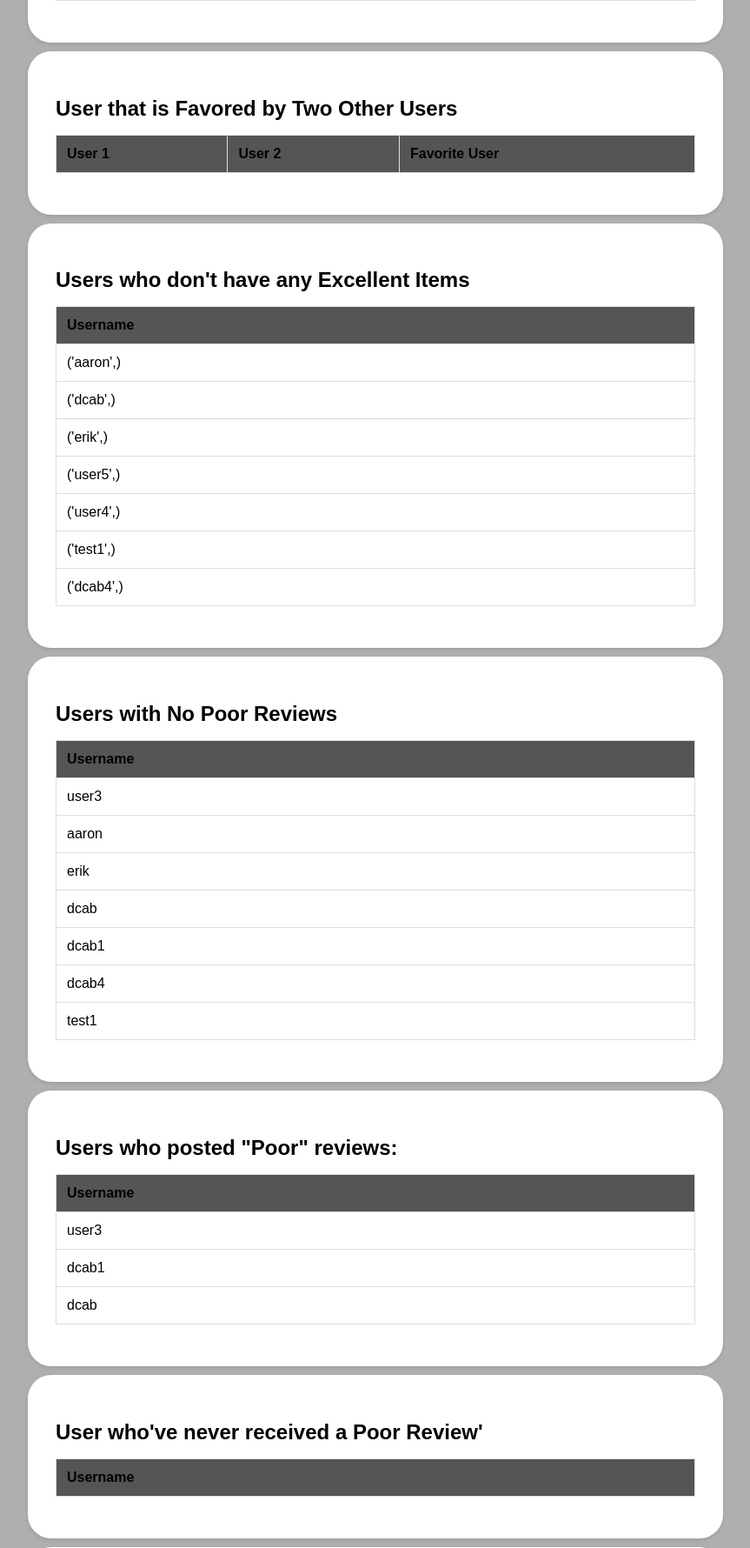
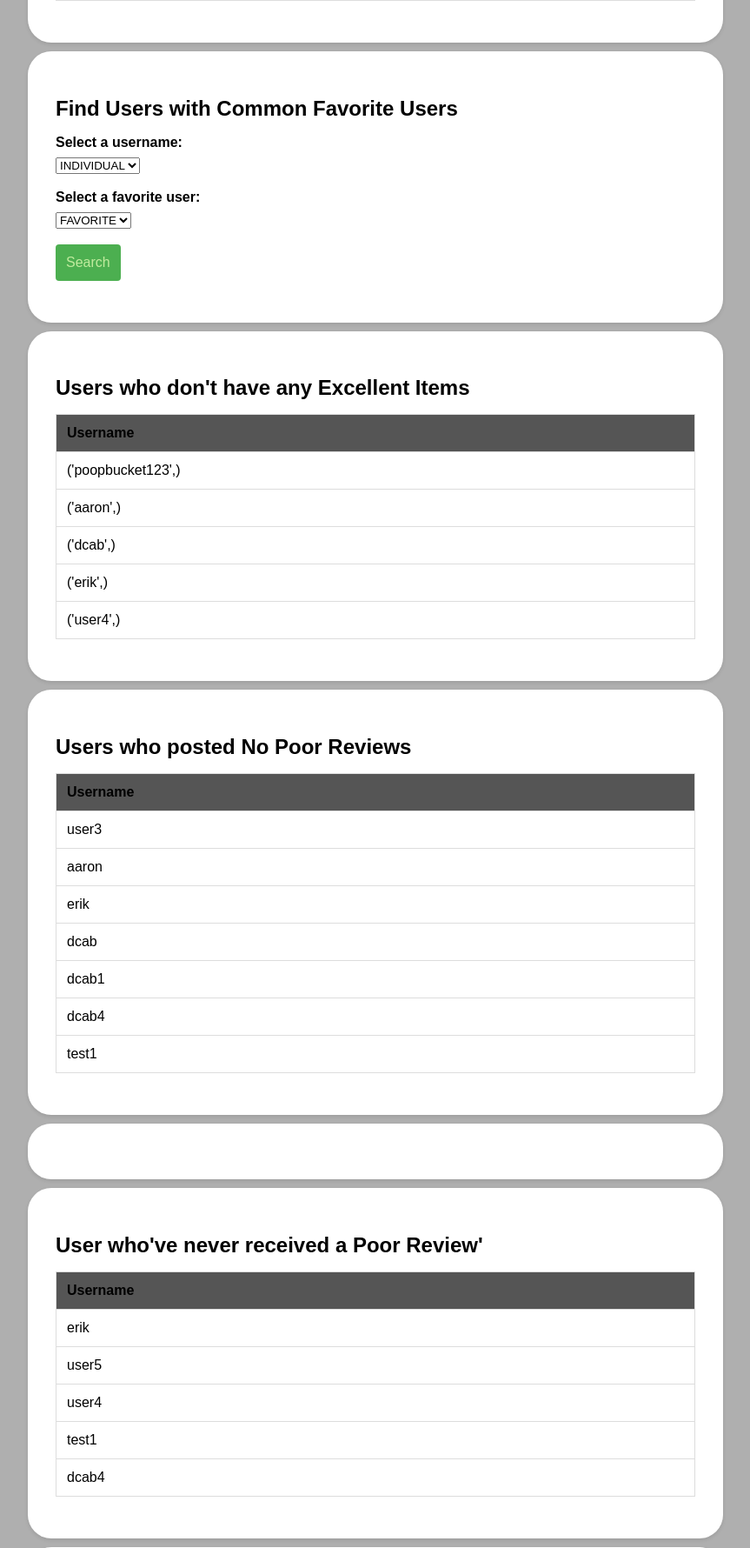
Before and after one commit to d3h1/Database_Design, a Flask app: page /marketplace in a window 1280 px wide. Shown: the part 1473-3253 px from the top of the page at 87% size, without its empty margins (208-1071 px from the left). Run offline with Flask 3, Linux system fonts and the light colour scheme; data comes from the database, SQL or seed files in the repository; lists and menus that the app fills with data are empty; some web fonts are replaced.

Commit message:
style changes

```diff
--- a/app.py
+++ b/app.py
@@ -38,6 +38,12 @@ def init_database():
                     rating TEXT,
                     description TEXT,
                     date TEXT
+                    )''')
+
+        conn.execute('''CREATE TABLE IF NOT EXISTS favorites (
+                    id INTEGER PRIMARY KEY AUTOINCREMENT,
+                    username TEXT NOT NULL,
+                    favorite_user TEXT NOT NULL
                     )''')
 
         # Add example users
@@ -161,6 +167,27 @@ def handle_signup():
             return redirect(url_for('handle_signin'))
     return render_template('signup.html')
 
+@app.route('/add_favorite', methods=['GET', 'POST'])
+def add_favorite():
+    if request.method == 'POST':
+        username = request.form['username']
+        favorite_user = request.form['favorite_user']
+        next_url = request.form.get('next')
+
+        with sqlite3.connect(db_path) as conn:
+            c = conn.cursor()
+            c.execute('INSERT INTO favorites (username, favorite_user) VALUES (?, ?)', (username, favorite_user))
+            conn.commit()
+
+        flash('Favorite added successfully!', app.config['FLASH_CATEGORY'])
+
+        if next_url:
+            return redirect(next_url)
+        else:
+            return redirect(url_for('searchbar'))
+
+    return render_template('add_favorite.html')
+
 
 @app.route('/searchbar', methods=['GET', 'POST'])
 def searchbar():
@@ -196,7 +223,7 @@ def searchusers():
     return render_template('searchusers.html')
 
 # PHASE 3 - Tasks
-@app.route('/marketplace')
+@app.route('/marketplace', methods = ['GET', 'POST'])
 def marketplace():
         with sqlite3.connect(db_path) as conn:
             c = conn.cursor()
@@ -209,26 +236,26 @@ def marketplace():
         c.execute('SELECT *, MAX(price) as max_prices FROM items GROUP by category')
         max_prices = c.fetchall()
 
-        # (TASK 2)
+        # !(TASK 2)
         # Get the two categories entered by the user
         category1 = request.args.get('category1')
         category2 = request.args.get('category2')
 
-        # (TASK 2)
+        # !(TASK 2)
         # Search for the user who has both categories
         c.execute('SELECT DISTINCT username FROM items WHERE category=? OR category=? GROUP BY username HAVING COUNT(DISTINCT category) = 2', (category1, category2))
         users = c.fetchall()
 
-        # (TASK 3)
+        # !(TASK 3)
         # Get the username entered by the user
         username = request.args.get('username')
 
-        # (TASK 3 - modified)
+        # *(TASK 3 - modified)
         # Fetch all reviews from the database for the given username and rating, along with the corresponding item titles
         c.execute('SELECT r.id, r.username, i.title, r.rating, r.description, r.date FROM reviews r JOIN items i ON r.item_id = i.id WHERE r.username=? AND r.rating IN ("Excellent", "Great")', (username,))
         reviews = c.fetchall()
 
-        # (TASK 4)
+        # !(TASK 4)
         # List the users who posted the most number of items since 5/1/2020 (inclusive)
         c.execute('''
                     SELECT username, COUNT(*) as num_items
@@ -246,64 +273,81 @@ def marketplace():
     ''')
         top_users = c.fetchall()
 
-        # (TASK 5, Not Sure if working properly)
-        # List users who are favorited by both users X, and Y.
-        c.execute('''
-            SELECT DISTINCT i.username
-            FROM items i
-            JOIN reviews r1 ON i.id = r1.item_id AND r1.username = :user_x
-            JOIN reviews r2 ON i.id = r2.item_id AND r2.username = :user_y
-            WHERE r1.rating = "Excellent" AND r2.rating = "Excellent"
-        ''', {'user_x': 'X', 'user_y': 'Y'})
+        # !(TASK 5)
+        # Fetch all usernames from the database and display them in a dropdown menu
+        c.execute('SELECT DISTINCT username FROM favorites')
+        usernames = c.fetchall()
+
+
+        # Fetch all favorite users from the database and display them in a dropdown menu
+        c.execute('SELECT DISTINCT favorite_user FROM favorites')
         favorite_users = c.fetchall()
 
-        # (TASK 6)
+
+        # Check if both dropdown menus are selected and find the users who have the same favorite user
+        if request.method == 'POST':
+            username = request.form['username']
+            favorite_user = request.form['favorite_user']
+            c.execute('SELECT username FROM favorites WHERE favorite_user=? AND username!=?', (favorite_user, username))
+            common_favorites = c.fetchall()
+        else:
+            common_favorites = None
+
+        # !(TASK 6)
         # Display all the users who never posted any "excellent" items
         c.execute('''
             SELECT DISTINCT items.username
             FROM items
             LEFT JOIN reviews ON items.id = reviews.item_id
-            WHERE reviews.rating = "Excellent" OR reviews.rating IS NULL
+            WHERE reviews.rating != "Excellent" OR reviews.rating IS NULL
         ''')
         excellent_users = c.fetchall()
 
-        # (TASK 7)
+        # !(TASK 7)
         # Fetch all usernames from the database for the given rating of Poor
         c.execute('SELECT DISTINCT username FROM reviews WHERE rating!=?', ('Poor',))
         users2 = c.fetchall()
 
-        # (TASK 8)
+        # !(TASK 8)
         # Display all the users who posted reviews with a rating of "Poor"
-        c.execute('SELECT DISTINCT username FROM reviews WHERE rating = "Poor"')
+        c.execute('''SELECT DISTINCT username
+                    FROM reviews
+                    WHERE username NOT IN (
+                        SELECT DISTINCT username
+                        FROM reviews
+                        WHERE rating != "Poor"
+                )''')
         poor_review_users = c.fetchall()
 
-        # (TASK 9, Not Sure if working properly)
+        # !(TASK 9)
         # Display users such that each item they posted so far never received any "Poor" reviews
         c.execute('''
+            WITH poor_review_users AS (
+                SELECT DISTINCT i.username
+                FROM items i
+                JOIN reviews r ON i.id = r.item_id
+                WHERE r.rating = "Poor"
+            )
             SELECT DISTINCT i.username
             FROM items i
-            LEFT JOIN reviews r ON i.id = r.item_id
-            WHERE r.rating != "Poor" OR r.rating IS NULL
-            GROUP BY i.username, i.id
-            HAVING COUNT(DISTINCT r.rating) = 2
+            WHERE i.username NOT IN (SELECT username FROM poor_review_users)
         ''')
         good_item_users = c.fetchall()
 
-        # (TASK 10, Not sure if working properly)
+
+        # ?(TASK 10, Not sure if working properly)
         # Get a user pair (A, B) such that they always gave each other "excellent" reviews for every single item they posted
-        c.execute('''
-                    SELECT i1.username as user1, i2.username as user2
-                    FROM items i1, items i2
-                    LEFT JOIN reviews r1 ON i1.id = r1.item_id
-                    LEFT JOIN reviews r2 ON i2.id = r2.item_id
-                    WHERE i1.username != i2.username AND i1.id = i2.id
-                    AND r1.rating = "Excellent" AND r2.rating = "Excellent"
-                ''')
-        excellent_review_pair = c.fetchall()
+        c.execute('''SELECT i1.username as user1, i2.username as user2
+                FROM items i1
+                INNER JOIN reviews r1 ON i1.id = r1.item_id AND r1.rating = 'Excellent'
+                INNER JOIN items i2 ON i2.username = r1.username AND i1.id != i2.id
+                INNER JOIN reviews r2 ON i2.id = r2.item_id AND r2.rating = 'Excellent' AND r2.username = i1.username;''')
+        excellent_review_pairs = [list(sorted(x)) for x in c.fetchall()]
+        ret = [pair for i, pair in enumerate(excellent_review_pairs) if pair not in excellent_review_pairs[:i]]
 
 
 
-        return render_template('marketplace.html', item_results=items, max_prices = max_prices, users=users, users2=users2, reviews=reviews, top_users=top_users, excellent_users=excellent_users, poor_review_users=poor_review_users, good_item_users=good_item_users, excellent_review_pair=excellent_review_pair, favorite_users=favorite_users)
+        return render_template('marketplace.html', item_results=items, max_prices=max_prices, users=users, users2=users2, reviews=reviews, top_users=top_users, excellent_users=excellent_users, poor_review_users=poor_review_users, good_item_users=good_item_users, excellent_review_pairs=ret, common_favorites=common_favorites, usernames=usernames, favorite_users=favorite_users)
 
 
 
--- a/templates/marketplace.html
+++ b/templates/marketplace.html
@@ -1,4 +1,3 @@
-
 <html lang="en">
   <head>
     <meta charset="UTF-8" />
@@ -12,14 +11,17 @@
   </head>
   <body>
     <nav class="active">
-
       <ul>
         <li><a href="{{ url_for('searchbar') }}">Search</a></li>
         <li><a href="{{ url_for('handle_signin') }}">Logout</a></li>
 
-        <li><a href="/profile/<{{firstName}}>/<{{lastName}}>/<{{username}}>/<{{email}}>">Profile</a></li>
+        <li>
+          <a
+            href="/profile/<{{firstName}}>/<{{lastName}}>/<{{username}}>/<{{email}}>"
+            >Profile</a
+          >
+        </li>
       </ul>
-
     </nav>
 
     <!-- TASK 1 -->
@@ -33,14 +35,12 @@
           </tr>
         </thead>
         <tbody>
-            {% if max_prices %}
-            {% for result in max_prices %}
+          {% if max_prices %} {% for result in max_prices %}
           <tr>
             <td>{{ result[4] }}</td>
             <td>{{ result[5] }}</td>
           </tr>
-            {% endfor %}
-            {% else %}
+          {% endfor %} {% else %}
           <tr>
             <td colspan="2">No results found.</td>
           </tr>
@@ -54,10 +54,10 @@
       <h2>Search User Posting Twice Today</h2>
       <form method="get" action="{{ url_for('marketplace') }}">
         <label for="category1">Category 1:</label>
-            <input type="text" name="category1" id="category1"><br><br>
+        <input type="text" name="category1" id="category1" /><br /><br />
         <label for="category2">Category 2:</label>
-            <input type="text" name="category2" id="category2"><br><br>
-            <input type="submit" value="Search">
+        <input type="text" name="category2" id="category2" /><br /><br />
+        <input type="submit" value="Search" />
       </form>
 
       {% if users %}
@@ -84,8 +84,8 @@
       <h2>Search User Items with Only Excellent/Great Ratings</h2>
       <form method="get" action="{{ url_for('marketplace') }}">
         <label for="username">Username:</label>
-          <input type="text" id="username" name="username">
-          <input type="submit" value="Search">
+        <input type="text" id="username" name="username" />
+        <input type="submit" value="Search" />
       </form>
 
       {% if reviews %}
@@ -95,7 +95,7 @@
           <tr>
             <th>ID</th>
             <th>Username</th>
-                <th>Item </th>
+            <th>Item</th>
             <th>Rating</th>
             <th>Description</th>
             <th>Date</th>
@@ -124,7 +124,7 @@
       <table>
         <thead>
           <tr>
-                <th>Username  </th>
+            <th>Username</th>
             <th># of Items Posted</th>
           </tr>
         </thead>
@@ -140,24 +140,46 @@
       {% endif %}
     </section>
 
+    <!-- TASK 5 -->
+    <section class="common-favorites-section">
+      <h2>Find Users with Common Favorite Users</h2>
+      <form method="post" action="{{ url_for('marketplace') }}">
+        <label for="username">Select a username:</label>
+        <select name="username" id="username">
+          <option value="" disabled selected hidden>INDIVIDUAL</option>
+          {% for user in usernames %}
+          <option value="{{ user[0] }}">{{ user[0] }}</option>
+          {% endfor %}
+        </select>
+        <br/><br/>
+        <label for="favorite_user">Select a favorite user:</label>
+        <select name="favorite_user" id="favorite_user">
+          <option value="" disabled selected hidden>FAVORITE</option>
+          {% for user in favorite_users %}
+          <option value="{{ user[0] }}">{{ user[0] }}</option>
+          {% endfor %}
+        </select>
+        <br/><br/>
+        <input type="submit" value="Search" />
+      </form>
 
-      <!-- TASK 5, Not sure if working properly  -->
-      <section class="two-favorites">
-        <h2>User that is Favored by Two Other Users</h2>
+      {% if common_favorites %}
+      <h2>Users with Common Favorite User:</h2>
       <table>
+        <thead>
           <tr>
-            <th>User 1</th>
-            <th>User 2</th>
-            <th>Favorite User</th>
+            <th>Username</th>
           </tr>
-          {% for row in favorite_users %}
+        </thead>
+        <tbody>
+          {% for user in common_favorites %}
           <tr>
-            <td>{{ row[0] }}</td>
-            <td>{{ row[1] }}</td>
-            <td>{{ row[2] }}</td>
+            <td>{{ user[0] }}</td>
           </tr>
           {% endfor %}
+        </tbody>
       </table>
+      {% endif %}
     </section>
 
 
@@ -180,11 +202,9 @@
       </table>
     </section>
 
-
-
     <!-- TASK 7 -->
     <section class="user-nopoor">
-          <h2>Users with No Poor Reviews</h2>
+      <h2>Users who posted No Poor Reviews</h2>
       <table>
         <thead>
           <tr>
@@ -204,7 +224,7 @@
     <!-- TASK 8 -->
     <section class="user-poor-reviews">
       {% if poor_review_users %}
-        <h2>Users who posted "Poor" reviews:</h2>
+      <h2>Users who posted only "Poor" reviews:</h2>
       <table>
         <thead>
           <tr>
@@ -222,7 +242,7 @@
       {% endif %}
     </section>
 
-    <!-- TASK 9, Not sure if working properly -->
+    <!-- TASK 9-->
     <section class="good-item-users">
       <h2>User who've never received a Poor Review'</h2>
       <table>
@@ -243,7 +263,7 @@
 
     <!-- TASK 10, Not sure if working properly -->
     <section class="pair-excellent">
-      <h2>These two always Rate Each Other Excellent'</h2>
+      <h2>Always Rating Each Other Excellent'</h2>
       <table>
         <thead>
           <tr>
@@ -252,17 +272,15 @@
           </tr>
         </thead>
         <tbody>
-          {% for pair in excellent_review_pairs %}
+          {% for user_pair in excellent_review_pairs %}
           <tr>
-            <td>{{ pair[0] }}</td>
-            <td>{{ pair[1] }}</td>
+            <td>{{ user_pair[0] }}</td>
+            <td>{{ user_pair[1] }}</td>
           </tr>
           {% endfor %}
         </tbody>
       </table>
     </section>
 
-
-
   </body>
 </html>
--- a/templates/signup.html
+++ b/templates/signup.html
@@ -36,7 +36,7 @@
           <input type="password" name="confirmPassword" required />
           <label for="confirmPassword">Confirm</label>
         </div>
-          <input type="submit" value="Sign Up" />
+        <input type="submit" value="Sign Up" />
       </form>
 
       <p>
```
Also changed, not shown: templates/profile.html (+5 -6 lines), templates/searchbar.html (+30 -15 lines), templates/signin.html (line endings or trailing spaces). Lines whose indentation alone changed are shown as unchanged.
